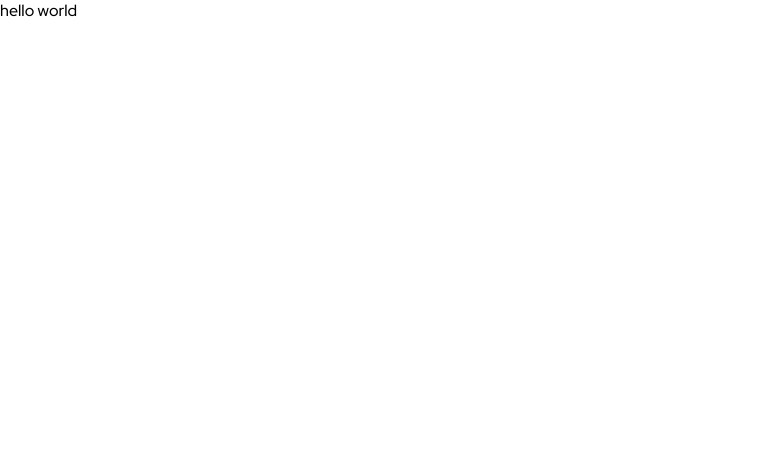
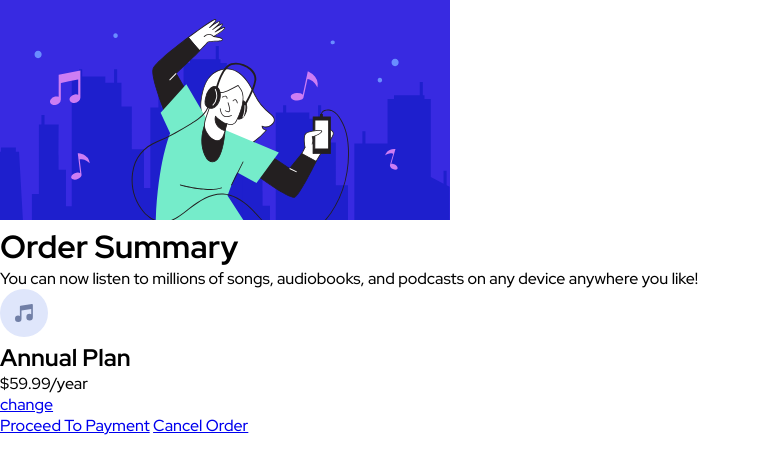
Before and after one commit to sriveer-me/order-summary-component, a website built with Parcel: page src/index.html in a window 1280 px wide. Shown: the whole page, without its empty margins (0-761 px from the left). Built offline with nearby package versions, Linux system fonts and the light colour scheme.

Commit message:
feat:html markup added

```diff
--- a/src/index.html
+++ b/src/index.html
@@ -19,6 +19,20 @@
     <link rel="stylesheet" href="./scss/main.scss">
 </head>
 <body>
-    hello world
+    <div class="card">
+        <img src="./img/illustration-hero.svg" alt="hero illustration">
+        <h1>Order Summary</h1>
+        <p>You can now listen to millions of songs, audiobooks, and podcasts on any device anywhere you like!</p>
+        <div class="plan-component">
+            <img class="plan-component__icon" src="./img/icon-music.svg" alt="icon music">
+            <div class="plan-component__details">
+                <h2>Annual Plan</h2>
+                <p>$59.99/year</p>
+            </div>
+            <a href="javascript:void(0)">change</a>
+        </div>
+        <a class="btn btn--primary" href="javascript:void(0)">Proceed To Payment</a>
+        <a class="btn btn--secondary" href="javascript:void(0)">Cancel Order</a>
+    </div>
 </body>
 </html>
```
